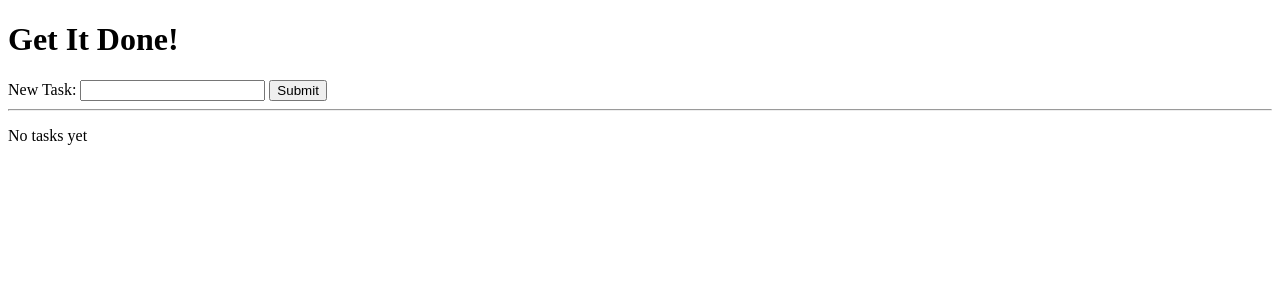
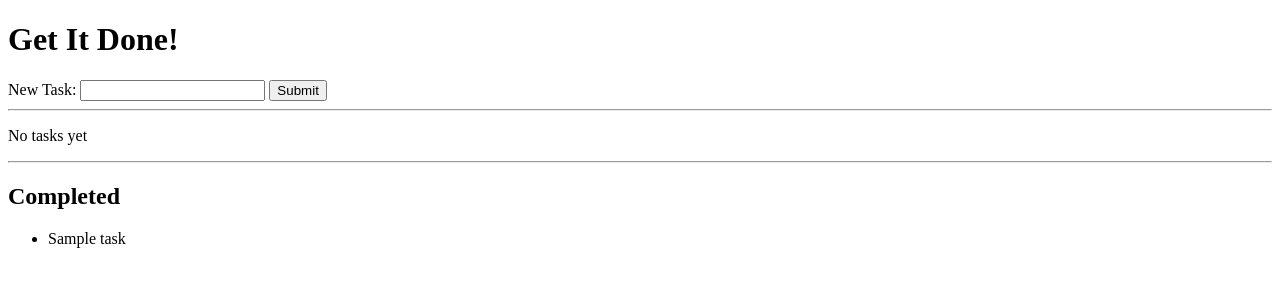
Before and after one commit to wbvtler/Get_It_Done, a Flask app: page / in a window 1280 px wide. Shown: the top 300 px of the page. Run offline with Flask 2, Linux system fonts and the light colour scheme; tables that the repository leaves empty hold one stand-in row (values such as "Sample post").

Commit message:
First half finished and working

```diff
--- a/main.py
+++ b/main.py
@@ -1,15 +1,46 @@
 from flask import Flask, request, redirect, render_template
+from flask_sqlalchemy import SQLAlchemy
 
 app = Flask(__name__)
 app.config['DEBUG'] = True
+app.config['SQLALCHEMY_DATABASE_URI'] = 'mysql+pymysql://get-done:SnappyT5@localhost:8889/get-done'
+app.config['SQLALCHEMY_ECHO'] = True
+app.config['SQLALCHEMY_TRACK_MODIFICATIONS'] = False
+db = SQLAlchemy(app)
 
-tasks = []
+class Task(db.Model):
+
+    id = db.Column(db.Integer, primary_key=True)
+    name = db.Column(db.String(120))
+    completed = db.Column(db.Boolean)
+
+    def __init__(self, name):
+        self.name = name
+        self.completed = False
+
 
 @app.route("/", methods=['POST', 'GET'])
 def index():
+
     if request.method == 'POST':
-        task = request.form['task']
-        tasks.append(task)
-    return render_template('getitdone.html', title="Get it Done!", tasks=tasks)
+        task_name = request.form['task']
+        new_task = Task(task_name)
+        db.session.add(new_task)
+        db.session.commit()
 
-app.run()
+    tasks = Task.query.filter_by(completed=False).all()
+    completed_tasks = Task.query.filter_by(completed=True).all()
+    return render_template('getitdone.html', title="Get it Done!", tasks=tasks, completed_tasks=completed_tasks)
+
+@app.route('/delete-task', methods=['POST'])
+def delete_task():
+    task_id = int(request.form['task-id'])
+    task = Task.query.get(task_id)
+    task.completed = True
+    db.session.add(task)
+    db.session.commit()
+
+    return redirect('/')
+
+if __name__ == '__main__':
+    app.run()
--- a/templates/getitdone.html
+++ b/templates/getitdone.html
@@ -18,10 +18,25 @@
 
         <ul>
             {% for task in tasks %}
-            <li>{{task}}</li>
+            <li>{{task.name}}
+                <form method="post" action="/delete-task" style="display:inline-block;">
+                    <input type="hidden" name="task-id" value="{{task.id}}">
+                    <input type="submit" value="done!">
+                </form>
+            </li>
             {% endfor %}
         </ul>
 
     {% endif %}
 
+    <hr />
+<h2>Completed</h2>
+
+<ul>
+    {% for task in completed_tasks %}
+    <li>{{task.name}}</li>
+    {% endfor %}
+</ul>
+
+
 {% endblock %}
```
